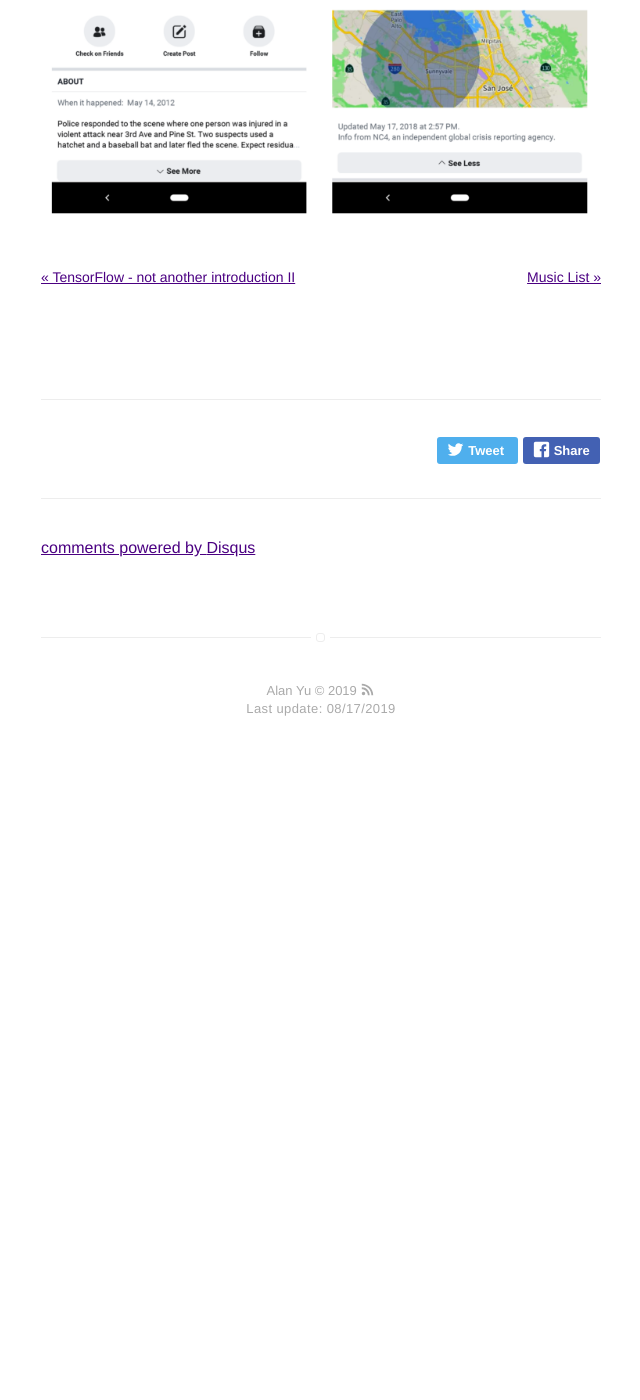
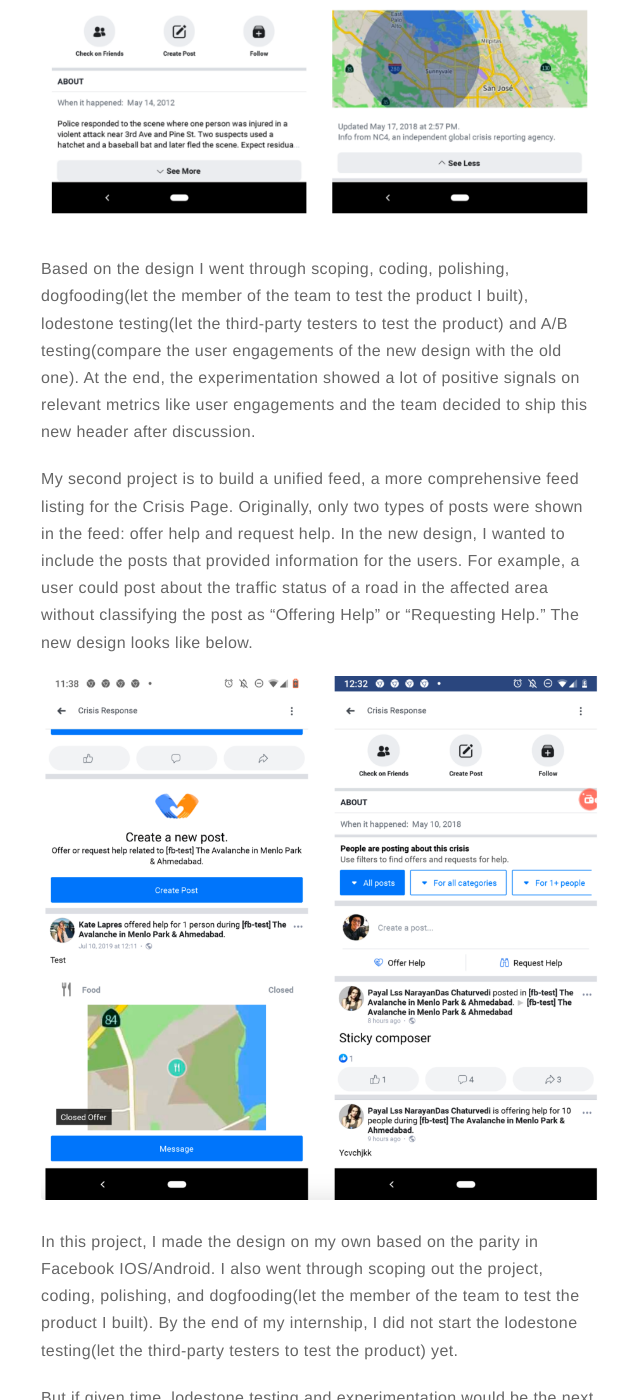
Before and after one commit to AlanFermat/AlanFermat.github.io, a Jekyll site: the page built from _posts/2019-08-15-FB-Intern-Experience.md, in a window 1280 px wide and 1400 px high, scrolled down 1247 px. Shown: the whole window, without its empty margins (319-959 px from the left). Built offline with Jekyll 4.4.1, drawn with Linux system fonts in a browser that asks for light colours; comment, search, counter and statistics services are not loaded; before the commit the page ends 2027 px from its top, so only the background shows below that; some of the changed text lies outside the part shown.

Commit message:
update fb

```diff
--- a/_posts/2019-08-15-FB-Intern-Experience.md
+++ b/_posts/2019-08-15-FB-Intern-Experience.md
@@ -22,3 +22,22 @@ My main projects are on the FBLite interface. FBLite is an interface that genera
 My first project is to update the top of the page (“Crisis header”) with a new design. The new design looks like below.
 
 <img src="https://github.com/AlanFermat/AlanFermat.github.io/blob/master/assets/images/fb2.png?raw=true">
+
+
+Based on the design I went through scoping, coding, polishing, dogfooding(let the member of the team to test the product I built), lodestone testing(let the third-party testers to test the product) and A/B testing(compare the user engagements of the new design with the old one). At the end, the experimentation showed a lot of positive signals on relevant metrics like user engagements and the team decided to ship this new header after discussion.
+
+My second project is to build a unified feed, a more comprehensive feed listing for the Crisis Page. Originally, only two types of posts were shown in the feed: offer help and request help. In the new design, I wanted to include the posts that provided information for the users. For example, a user could post about the traffic status of a road in the affected area without classifying the post as “Offering Help” or “Requesting Help.” The new design looks like below.
+
+<img src="https://github.com/AlanFermat/AlanFermat.github.io/blob/master/assets/images/fb3.png?raw=true">
+
+In this project, I made the design on my own based on the parity in Facebook IOS/Android. I also went through scoping out the project, coding, polishing, and dogfooding(let the member of the team to test the product I built). By the end of my internship, I did not start the lodestone testing(let the third-party testers to test the product) yet.
+
+But if given time, lodestone testing and experimentation would be the next steps for this project.
+
+Aside from my two main projects, I also helped the team build the Volunteering Quick Promotion(it’s a recommendation post that is inserted in the user’s news feed) which was a product the team aimed to launch in July.
+
+<img src="https://github.com/AlanFermat/AlanFermat.github.io/blob/master/assets/images/fb4.png?raw=true">
+
+I also built the new Mark Safe Quick Promotion that already exists in Facebook IOS/Android. I built the parity in FBLite to improve the user experience in the mark-safe flow (which is letting their friends know that they are safe by clicking “I’m Safe” button). The old(left) and new(right) design of the Mark Safe Quick Promotion are as below.
+
+<img src="https://github.com/AlanFermat/AlanFermat.github.io/blob/master/assets/images/fb5.png?raw=true">
```
Also changed, not shown: 2 other files.
